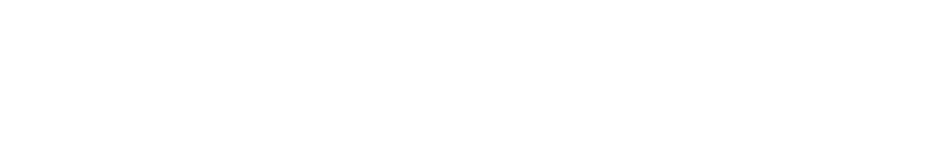
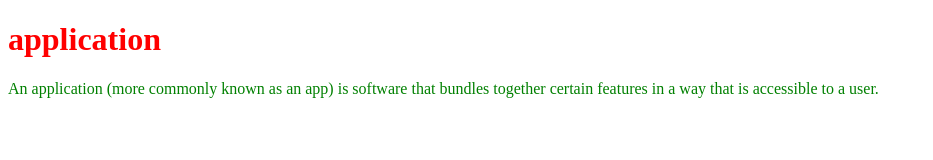
Before and after one commit to Axhwini/ishu, a plain HTML site: page index.html in a window 1280 px wide. Shown: the whole page, without its empty margins (0-933 px from the left). Drawn offline with Linux system fonts and the light colour scheme.

Commit message:
Update index.html

```diff
--- a/index.html
+++ b/index.html
@@ -9,8 +9,8 @@ p    {color: green;}
 </head>
 <body>
 
-<h1></h1>
-<p></p>
+<h1>application</h1>
+<p>An application (more commonly known as an app) is software that bundles together certain features in a way that is accessible to a user. </p>
 
 </body>
 </html>
```
